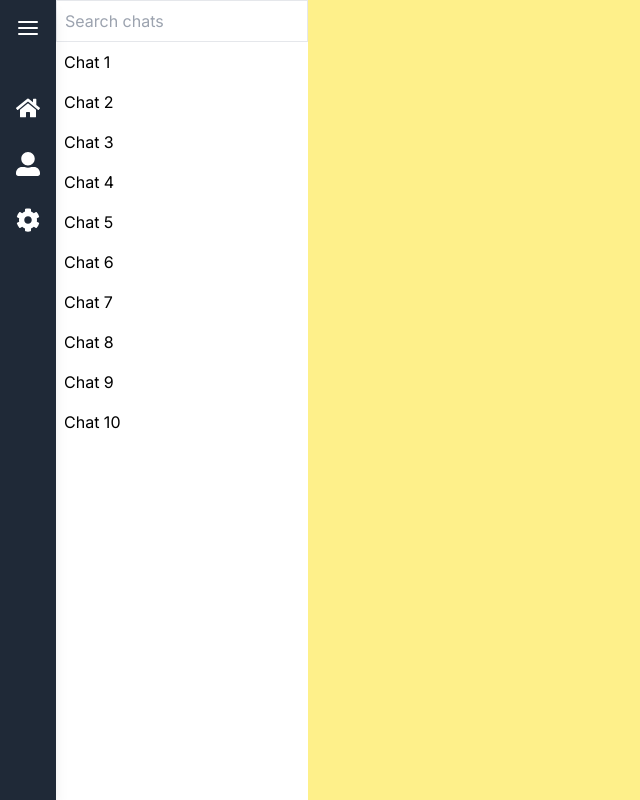
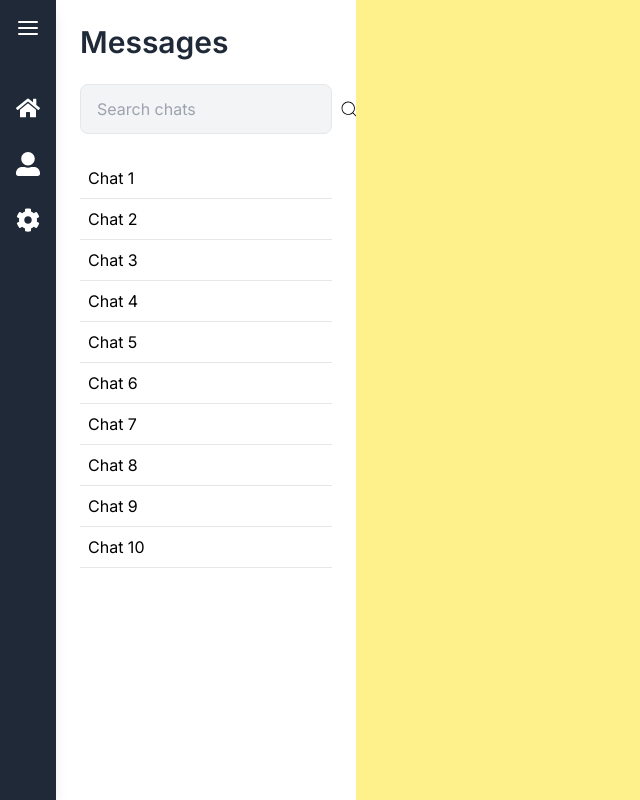
Before and after one commit to edwinochieng/chatterbox, a Next.js app: page /chats in a window 1280 px wide. Shown: the whole page, without its empty margins (0-640 px from the left). Built offline with nearby package versions, Linux system fonts and the light colour scheme.

Commit message:
style search input box

```diff
--- a/src/components/ChatList.jsx
+++ b/src/components/ChatList.tsx
@@ -1,5 +1,6 @@
 "use client";
 import React, { useState } from "react";
+import { CiSearch } from "react-icons/ci";
 
 export default function ChatList() {
   const [searchTerm, setSearchTerm] = useState("");
@@ -20,22 +21,28 @@ export default function ChatList() {
     chat.toLowerCase().includes(searchTerm.toLowerCase())
   );
   return (
-    <div className="">
-      <div className="flex flex-col h-full p-4">
+    <div className="flex flex-col p-6 h-full w-full lg:w-[300px]">
+      <h1 className="text-3xl font-semibold text-gray-800">Messages</h1>
+
+      <div className="flex flex-row items-center justify-between p-1 px-4 w-full my-6 border rounded-[8px] bg-gray-100">
         <input
           type="text"
           placeholder="Search chats"
           value={searchTerm}
           onChange={(e) => setSearchTerm(e.target.value)}
-          className="mb-4 p-2 border rounded"
+          className="flex-1 mr-2 py-2 border-none outline-none bg-transparent"
         />
-        <div className="flex-grow overflow-y-auto">
-          {filteredChats.map((chat, index) => (
-            <div key={index} className="p-2 border-b">
-              {chat}
-            </div>
-          ))}
+        <div>
+          <CiSearch size={20} />
         </div>
+      </div>
+
+      <div className="flex-grow overflow-y-auto">
+        {filteredChats.map((chat, index) => (
+          <div key={index} className="p-2 border-b">
+            {chat}
+          </div>
+        ))}
       </div>
     </div>
   );
```
